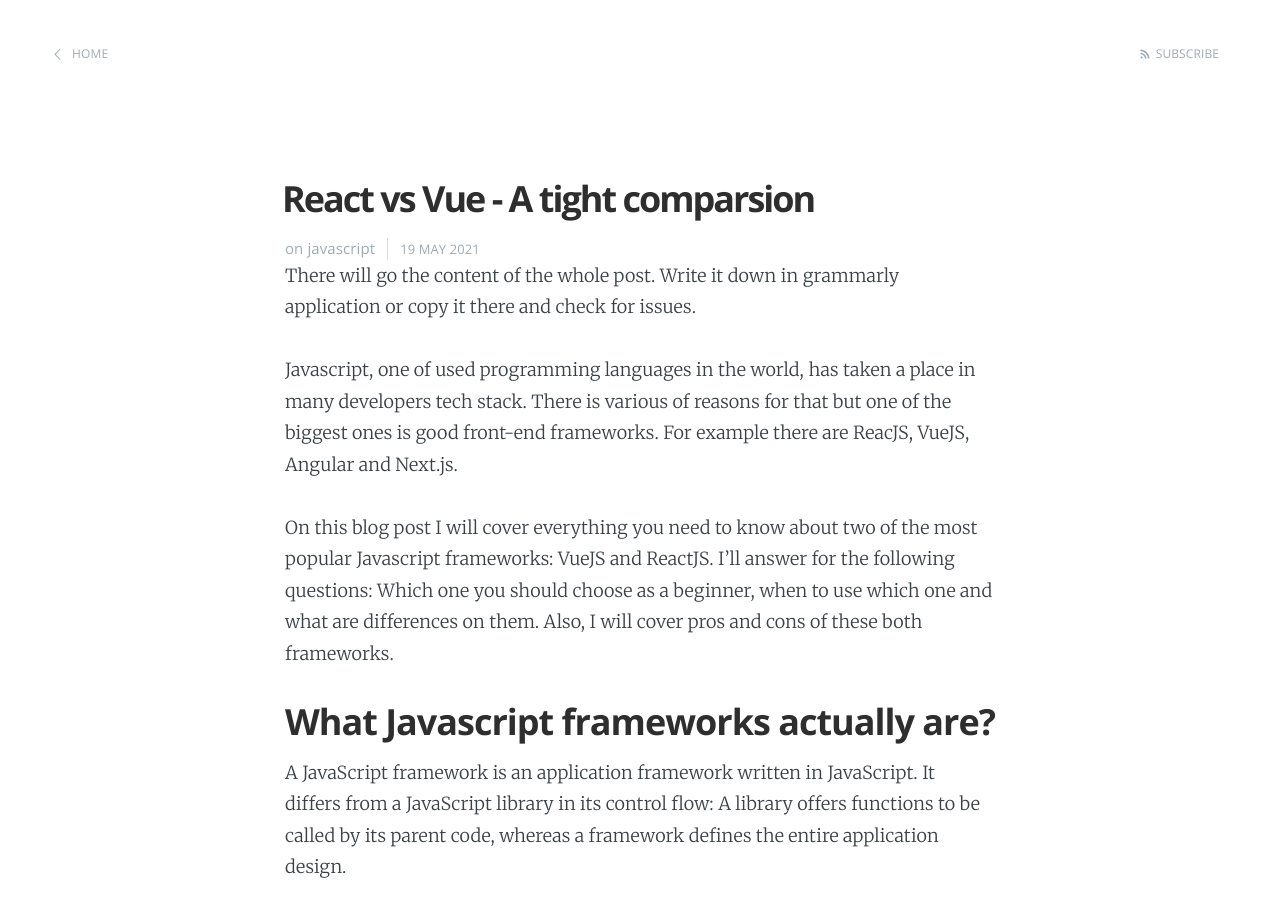
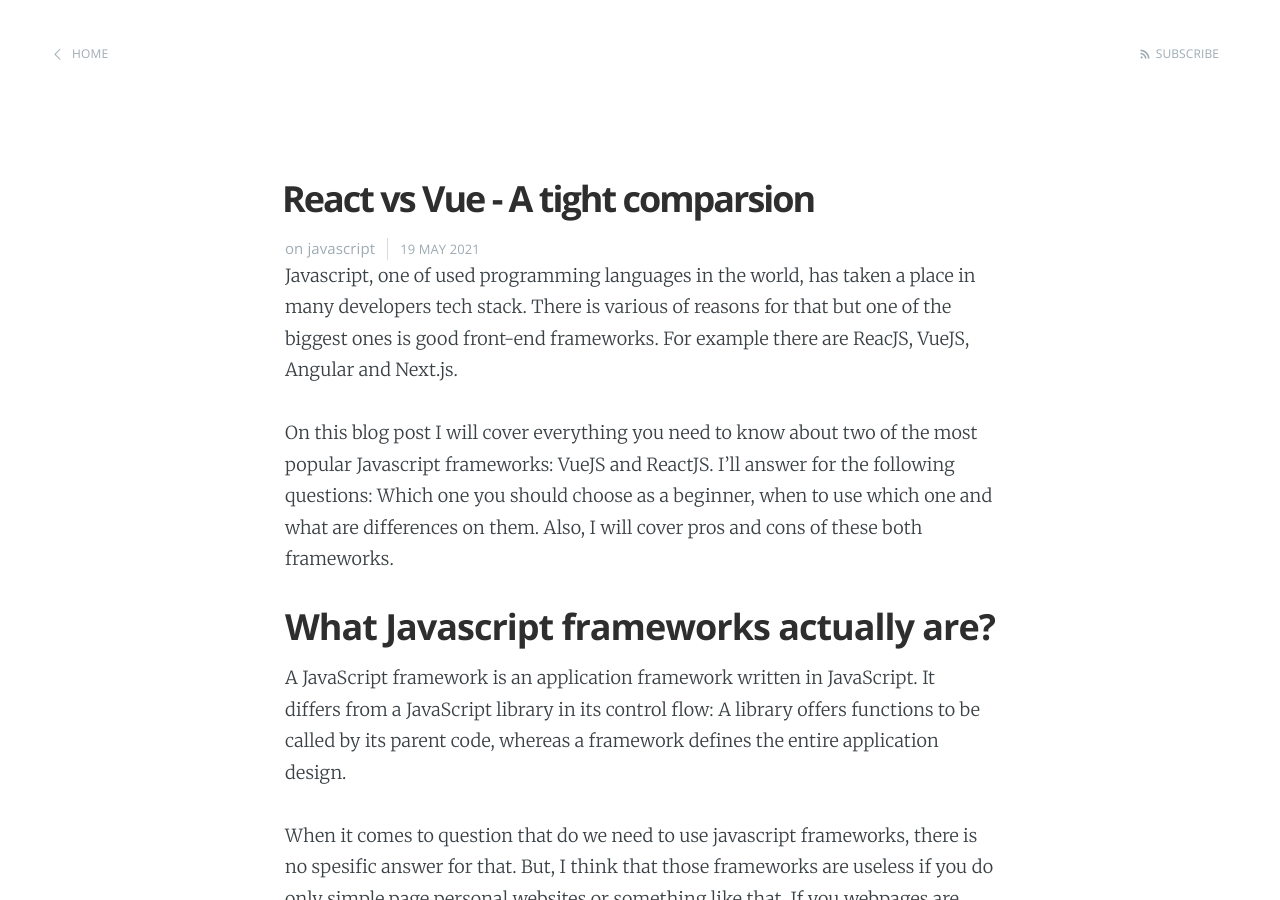
Before and after one commit to hylkio/hylkio.github.io, a Jekyll site: the page built from _posts/2021-05-19-vuevsreact.markdown, in a window 1280 px wide and 900 px high. Built offline with Jekyll 4.4.1, drawn with Linux system fonts in a browser that asks for light colours.

Commit message:
Update 2021-05-19-vuevsreact.markdown

```diff
--- a/_posts/2021-05-19-vuevsreact.markdown
+++ b/_posts/2021-05-19-vuevsreact.markdown
@@ -4,8 +4,6 @@
 date: 2021-05-19 10:18:00
 categories: javascript
 ---
-
-There will go the content of the whole post. Write it down in grammarly application or copy it there and check for issues.
 
 Javascript, one of used programming languages in the world, has taken a place in many developers tech stack. There is various of reasons for that but one of the biggest ones is good front-end frameworks. For example there are ReacJS, VueJS, Angular and Next.js.
 
```
